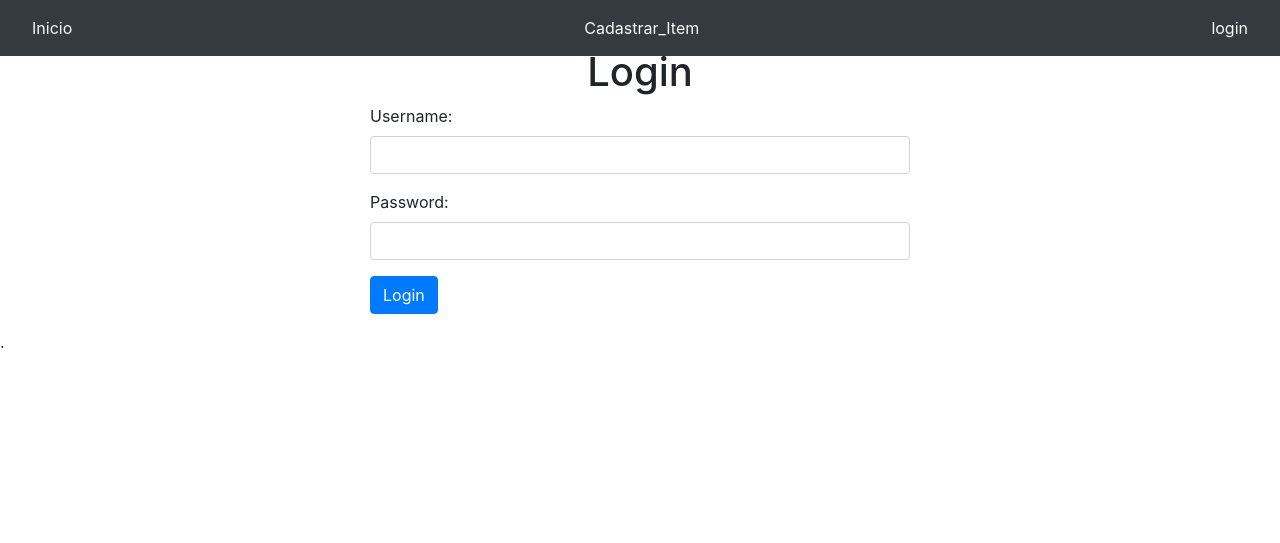
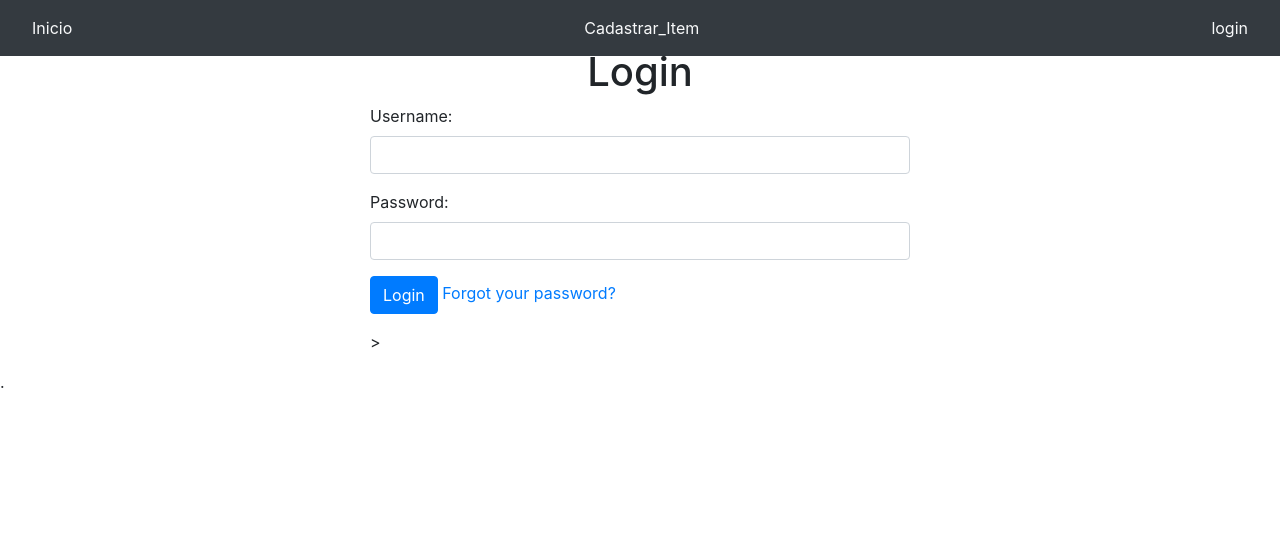
Before and after one commit to augustin1977/Inventario, a Django app: page /accounts/login/ in a window 1280 px wide. Shown: the top 543 px of the page. Run offline with Django 5.2, Linux system fonts and the light colour scheme; parts of the project's set-up code (start-up, migrations or seed data) failed here and were passed over.

Commit message:
adicionado e-mail de recuperação

```diff
--- a/inventario/urls.py
+++ b/inventario/urls.py
@@ -29,5 +29,9 @@ urlpatterns = [
     path('accounts/', include('django.contrib.auth.urls')),
     path('cadastro/',include('Materiais.urls')),
     path('logout/',views.logoutUser,name='logout_user'),
+    path('password_reset/', auth_views.PasswordResetView.as_view(), name="password_reset"),
+    path('password_reset/done/', auth_views.PasswordResetDoneView.as_view(), name="password_reset_done"),
+    path('reset/<uidb64>/<token>/', auth_views.PasswordResetConfirmView.as_view(), name='password_reset_confirm'),
+    path('reset/done/', auth_views.PasswordResetCompleteView.as_view(), name='password_reset_complete'),
 
 ] + static(settings.MEDIA_URL, document_root=settings.MEDIA_ROOT)
--- a/templates/registration/login.html
+++ b/templates/registration/login.html
@@ -22,7 +22,11 @@
                     <input type="password" name="password" id="id_password" class="form-control" required>
                 </div>
                 <button type="submit" class="btn btn-primary">Login</button>
+                <a class="link-secondary text-decoration-none" href="{% url 'password_reset' %}"
+                <p class="mt-3 text-muted">Forgot your password?</p>
+                </a>>
             </form>
+
         </div>
         <div class='col-md-3'></div>
     </div>
```
Also changed, not shown: inventario/settings.py (+9 -1 lines).
